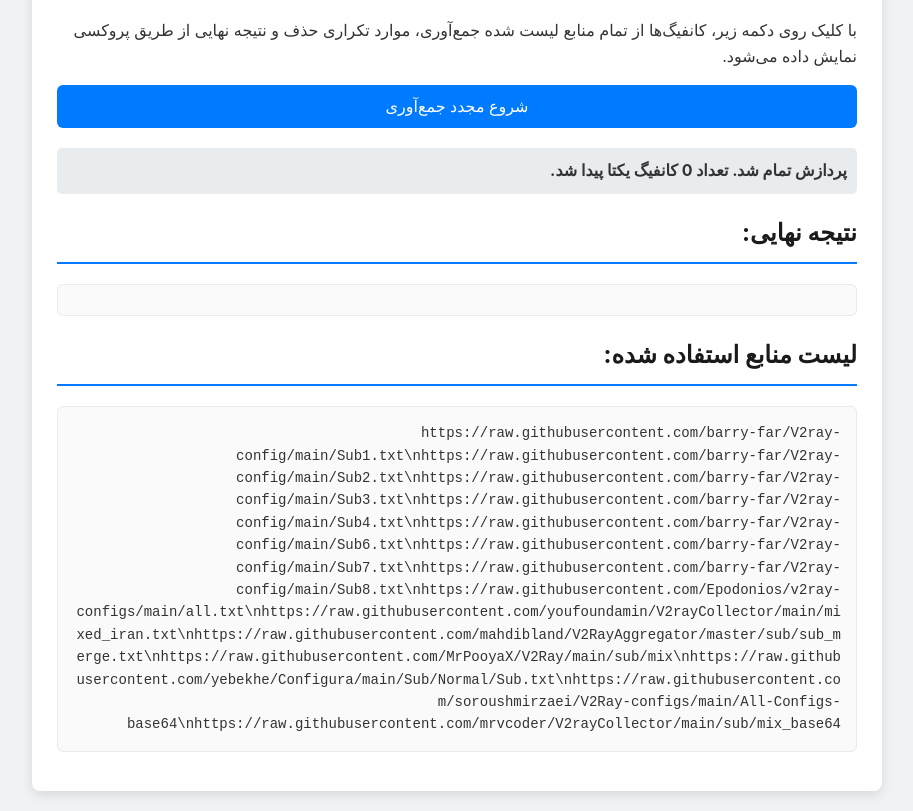
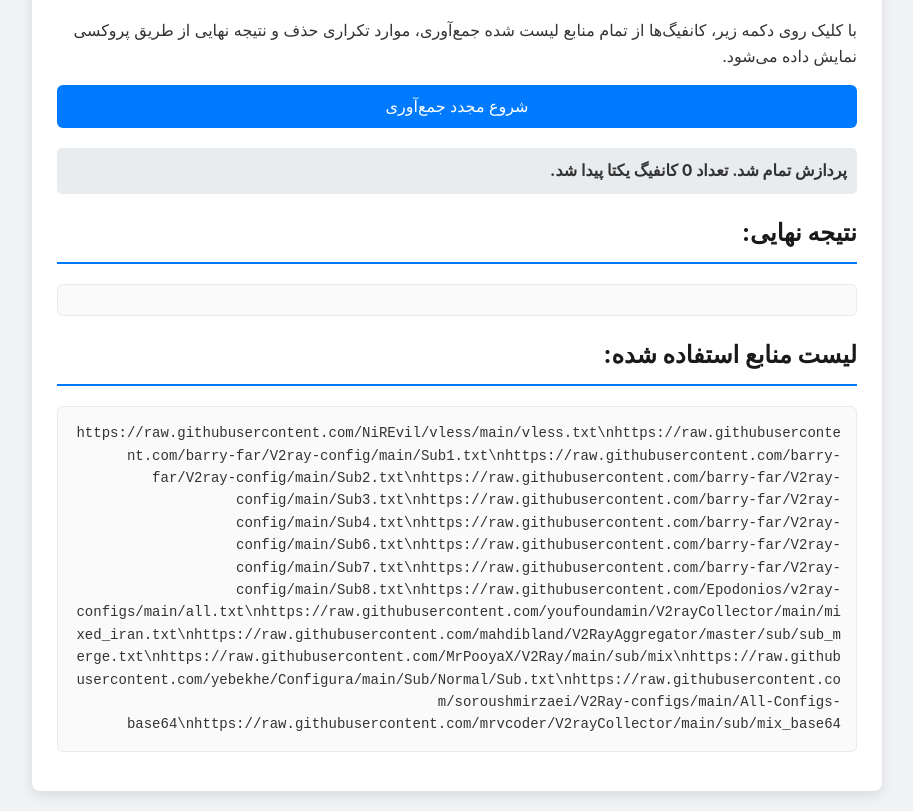
Before and after one commit to SMBCRYP/V2V, a plain HTML site: page index.html in a window 1280 px wide. Both pictures are taken after a click on the button "شروع جمع‌آوری و نمایش کانفیگ‌ها". Shown: the part 133-944 px from the top of the page, without its empty margins (183-1096 px from the left). Drawn offline with Linux system fonts and the light colour scheme; no server answers.

Commit message:
Update index.html

```diff
--- a/index.html
+++ b/index.html
@@ -92,8 +92,10 @@
         const statusContainer = document.getElementById('status');
         const sourcesListContainer = document.getElementById('sources-list');
 
-        // لیست کامل منابع که از مکالمه قبلی استخراج شد
         const sources = [
+            // منبع جدید اضافه شده
+            "https://raw.githubusercontent.com/NiREvil/vless/main/vless.txt",
+            // منابع قبلی
             "https://raw.githubusercontent.com/barry-far/V2ray-config/main/Sub1.txt",
             "https://raw.githubusercontent.com/barry-far/V2ray-config/main/Sub2.txt",
             "https://raw.githubusercontent.com/barry-far/V2ray-config/main/Sub3.txt",
@@ -110,20 +112,16 @@
             "https://raw.githubusercontent.com/mrvcoder/V2rayCollector/main/sub/mix_base64"
         ];
 
-        // نمایش لیست منابع در صفحه
         sourcesListContainer.textContent = sources.join('\\n');
 
         async function fetchFromSource(url) {
             try {
-                // مهم: ما از پروکسی خودمان برای عبور از محدودیت CORS استفاده می‌کنیم
-                // آدرس به /api/ ختم می‌شود تا Vercel آن را به پروکسی ما هدایت کند
                 const proxyUrl = `/api/?url=${encodeURIComponent(url)}`;
                 const response = await fetch(proxyUrl);
                 if (!response.ok) {
                     throw new Error(`Failed to fetch from ${url}`);
                 }
                 const text = await response.text();
-                // دیکد کردن محتوای Base64 در صورت نیاز
                 try {
                     return atob(text).split('\\n');
                 } catch (e) {
@@ -131,7 +129,7 @@
                 }
             } catch (error) {
                 console.error(`Error fetching ${url}:`, error);
-                return []; // در صورت خطا، یک آرایه خالی برمی‌گردانیم
+                return [];
             }
         }
 
```
